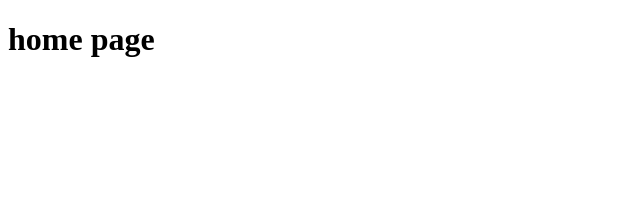
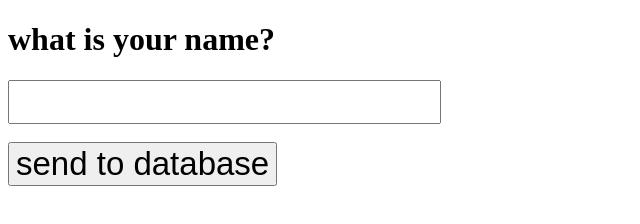
Before and after one commit to Ramadan-Botsher/nodeLevel1, a website: page views/home.html in a window 1280 px wide. Shown: the whole page, without its empty margins (0-640 px from the left). Drawn offline with Linux system fonts and the light colour scheme.

Commit message:
using mongodb

```diff
--- a/package.json
+++ b/package.json
@@ -10,6 +10,8 @@
   "author": "",
   "license": "ISC",
   "dependencies": {
-    "express": "^4.19.2"
+    "express": "^4.19.2",
+    "mongoose": "^8.5.2",
+    "nodemon": "^3.1.4"
   }
 }
--- a/views/home.html
+++ b/views/home.html
@@ -5,8 +5,17 @@
     <meta http-equiv="X-UA-Compatible" content="IE=edge">
     <meta name="viewport" content="width=device-width, initial-scale=1.0">
     <title>Document</title>
+    <style>
+        input, button{
+            font-size: 33px;
+        }
+    </style>
 </head>
 <body>
-    <h1>home page</h1>
+    <h1>what is your name?</h1>
+    <input type="text">
+    <br>
+    <br>
+    <button>send to database</button>
 </body>
 </html>
```
Also changed, not shown: app.js (+8 -3 lines), 1 other file.
